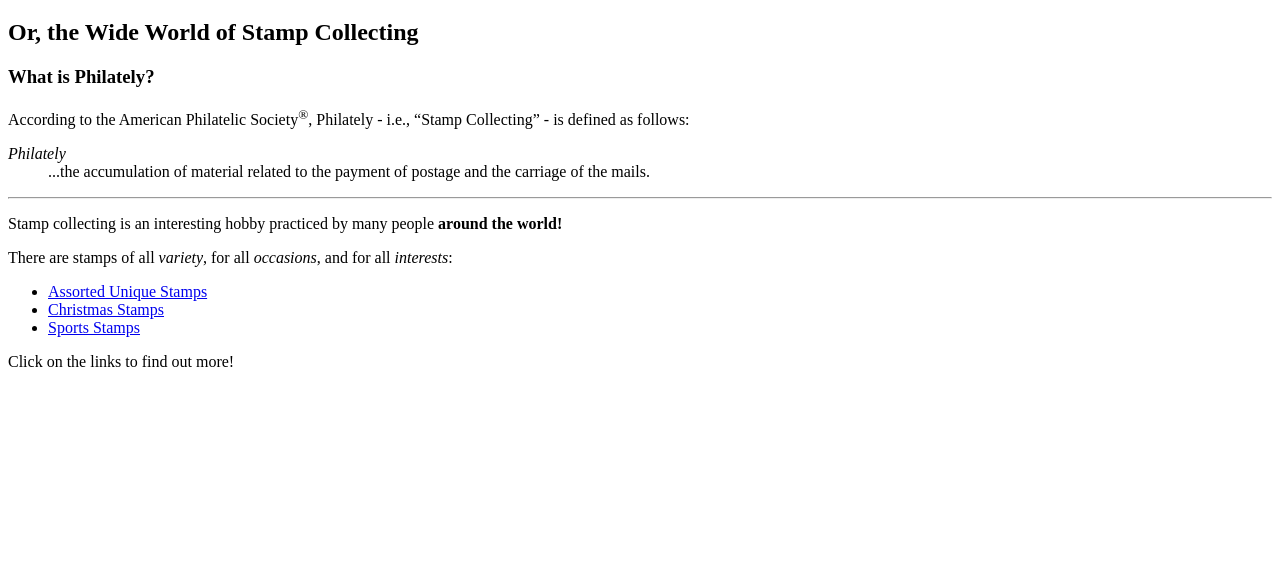
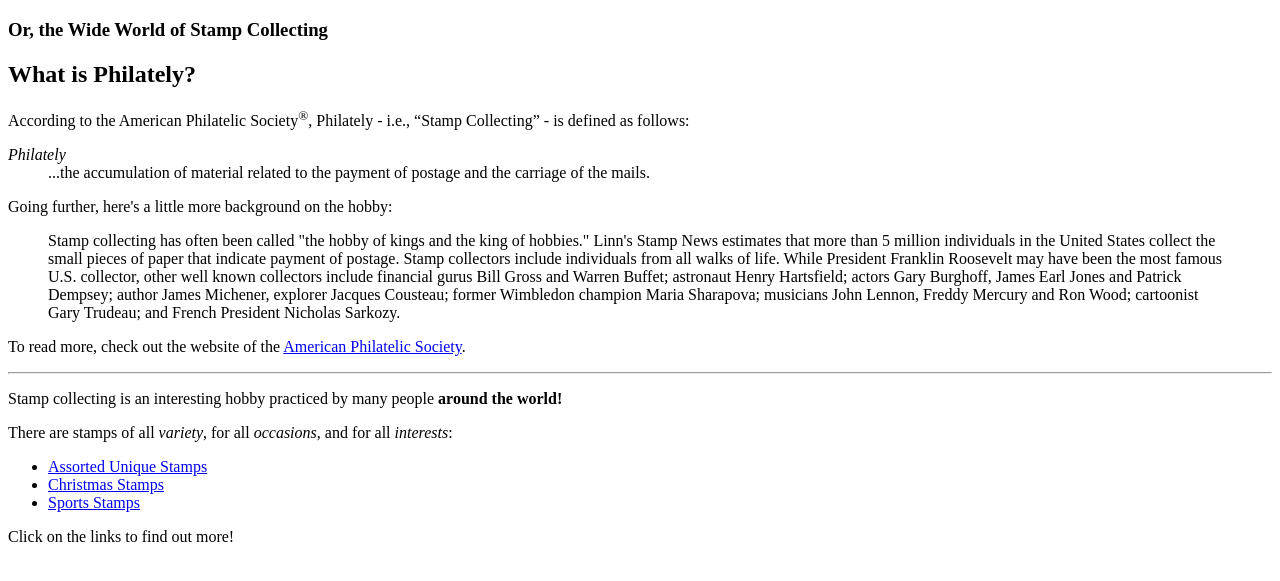
Before and after one commit to hopfenspiel/hopfenspiel.github.io, a plain HTML site: page stamps_site/index.html in a window 1280 px wide. Shown: the part 95-676 px from the top of the page. Drawn offline with Linux system fonts and the light colour scheme.

Commit message:
added link to APS website.

```diff
--- a/stamps_site/index.html
+++ b/stamps_site/index.html
@@ -10,8 +10,8 @@
 			<a href="stamp_pages/sports_stamps/sports_stamps.html">Sports Stamps</a>
 		</p>
 		<h1>Welcome to Philately!</h1>
-		<h2>Or, the Wide World of Stamp Collecting</h2>
-		<h3>What is Philately?</h3>
+		<h3>Or, the Wide World of Stamp Collecting</h3>
+		<h2>What is Philately?</h2>
 			<p>
 				According to the American Philatelic Society<sup>&reg</sup>, Philately - i.e., <q>Stamp Collecting</q> - is defined as follows:
 			</p>
@@ -21,6 +21,13 @@
 					...the accumulation of material related to the payment of postage and the carriage of the mails.
 				</dd>
 			</dl>
+			<p>
+				Going further, here's a little more background on the hobby:
+				<blockquote>
+					Stamp collecting has often been called "the hobby of kings and the king of hobbies." Linn's Stamp News estimates that more than 5 million individuals in the United States collect the small pieces of paper that indicate payment of postage. Stamp collectors include individuals from all walks of life. While President Franklin Roosevelt may have been the most famous U.S. collector, other well known collectors include financial gurus Bill Gross and Warren Buffet; astronaut Henry Hartsfield; actors Gary Burghoff, James Earl Jones and Patrick Dempsey; author James Michener, explorer Jacques Cousteau; former Wimbledon champion Maria Sharapova; musicians John Lennon, Freddy Mercury and Ron Wood; cartoonist Gary Trudeau; and French President Nicholas Sarkozy.
+				</blockquote>
+				To read more, check out the website of the <a href="http://www.stamps.org/Home" title="To the APS homepage">American Philatelic Society</a>.
+			</p>
 		<hr>
 		<p>Stamp collecting is an interesting hobby practiced by many people <strong>around the world!</strong></p>
 		<p>There are stamps of all <em>variety</em>, for all <em>occasions</em>, and for all <em>interests</em>:</p>
```
